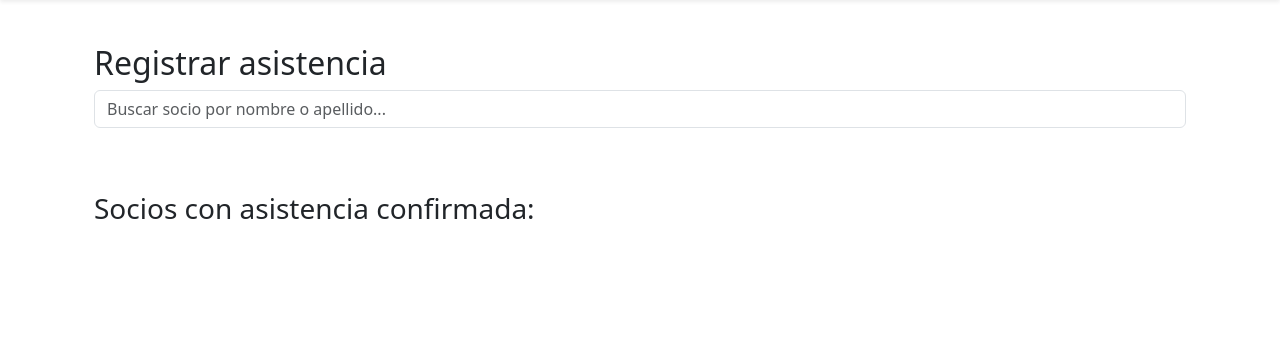
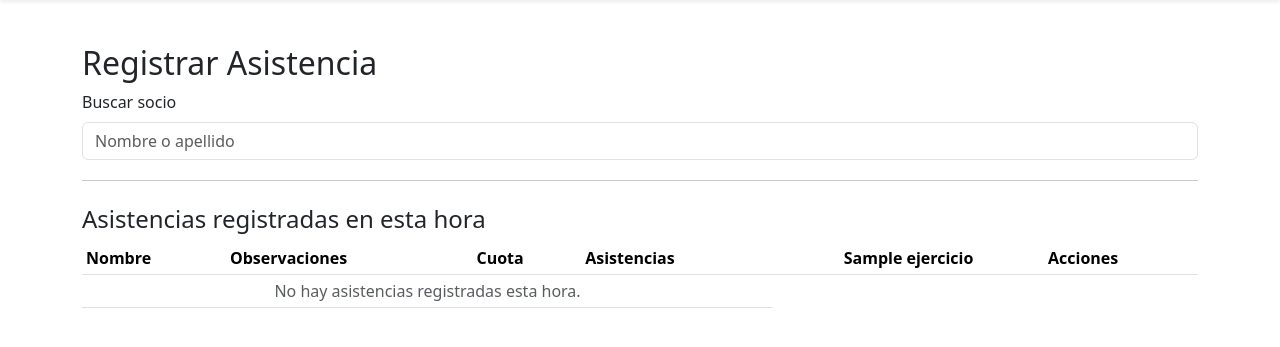
Before and after one commit to AgustinNormand/gymapp, a Django app: page /registros/registrar/ in a window 1280 px wide. Shown: the part 56-403 px from the top of the page. Run offline with Django 5.2, Linux system fonts and the light colour scheme; tables that the repository leaves empty hold one stand-in row (values such as "Sample post").

Commit message:
Refactor attendance management: add 'dias_por_semana' field to Modalidad model, update CSV import, and enhance attendance registration views and templates

```diff
--- a/legacy_data_migration/scripts/cargar_modalidades.py
+++ b/legacy_data_migration/scripts/cargar_modalidades.py
@@ -22,13 +22,14 @@ def cargar_modalidades_desde_csv(csv_path):
         for row in reader:
             nombre = row.get('NOMBRE', '').strip()
             precio = row.get('PRECIO', '').strip()
+            dias = row.get('DIAS', '').strip()
 
             if not nombre or not precio:
                 continue
 
             modalidad, created = Modalidad.objects.get_or_create(
                 nombre=nombre,
-                defaults={'precio': int(precio)}
+                defaults={'precio': int(precio), 'dias_por_semana': int(dias)}
             )
 
             if created:
--- a/modalidades/models.py
+++ b/modalidades/models.py
@@ -4,9 +4,10 @@ from datetime import date
 class Modalidad(models.Model):
     nombre = models.CharField(max_length=100)
     precio = models.DecimalField(max_digits=10, decimal_places=2)
+    dias_por_semana = models.IntegerField(default=0)
 
     def __str__(self):
-        return f"{self.nombre} (${self.precio})"
+        return f"{self.nombre} (${self.precio}) - {self.dias_por_semana} días/semana"
 
 class HistorialModalidad(models.Model):
     socio = models.ForeignKey('socios.Socio', on_delete=models.CASCADE, related_name='historial_modalidades')
--- a/registros/models.py
+++ b/registros/models.py
@@ -1,5 +1,5 @@
 from django.db import models
-from socios.models import Socio  # Asegurate de importar Socio si está en otra app
+from socios.models import Socio
 
 class RegistroEntrada(models.Model):
     socio = models.ForeignKey(Socio, on_delete=models.CASCADE)
--- a/registros/templates/registros/registrar_asistencia.html
+++ /dev/null
@@ -1,194 +0,0 @@
-{% extends 'base.html' %}
-
-{% block content %}
-<div class="container mt-5">
-    <h2>Registrar asistencia</h2>
-    <input type="text" id="input-buscar-socio" class="form-control" placeholder="Buscar socio por nombre o apellido...">
-    <div id="mensaje-exito" class="mt-3"></div>
-    <div id="resultados" class="list-group mt-2"></div>
-    <h3 class="mt-5">Socios con asistencia confirmada:</h3>
-    <div id="listado-socios" class="mt-3"></div>
-</div>
-
-<script>
-    const inputBuscar = document.getElementById('input-buscar-socio');
-    const resultados = document.getElementById('resultados');
-    let indiceSeleccionado = -1;
-    let resultadosArray = [];
-
-    inputBuscar.addEventListener('input', function() {
-        const texto = inputBuscar.value.trim();
-        if (texto.length > 1) {
-            fetch(`/registros/buscar_socios/?q=${texto}`)
-                .then(response => response.json())
-                .then(data => {
-                    resultadosArray = data;
-                    mostrarResultados();
-                });
-        } else {
-            resultadosArray = [];
-            mostrarResultados();
-        }
-    });
-
-    inputBuscar.addEventListener('keydown', function(event) {
-        if (event.key === 'ArrowDown') {
-            event.preventDefault();
-            if (indiceSeleccionado < resultadosArray.length - 1) {
-                indiceSeleccionado++;
-                actualizarSeleccion();
-            }
-        } else if (event.key === 'ArrowUp') {
-            event.preventDefault();
-            if (indiceSeleccionado > 0) {
-                indiceSeleccionado--;
-                actualizarSeleccion();
-            }
-        } else if (event.key === 'Enter') {
-            event.preventDefault();
-            if (indiceSeleccionado >= 0 && indiceSeleccionado < resultadosArray.length) {
-                const socio = resultadosArray[indiceSeleccionado];
-                registrarAsistencia(socio.id);
-            }
-        }
-    });
-
-    function mostrarResultados() {
-        resultados.innerHTML = '';
-        resultadosArray.forEach((socio, index) => {
-            const div = document.createElement('button');
-            div.type = "button";
-            div.textContent = socio.nombre_completo;
-            div.classList.add('list-group-item', 'list-group-item-action');  // 🔥 Bootstrap classes
-            div.dataset.index = index;
-            div.addEventListener('click', function() {
-                registrarAsistencia(socio.id);
-            });
-            resultados.appendChild(div);
-        });
-
-        if (resultadosArray.length > 0) {
-            indiceSeleccionado = 0;
-            actualizarSeleccion();
-        } else {
-            indiceSeleccionado = -1;
-        }
-    }
-
-
-
-    function actualizarSeleccion() {
-        const items = resultados.querySelectorAll('.list-group-item');
-        items.forEach(item => item.classList.remove('active'));
-        if (items[indiceSeleccionado]) {
-            items[indiceSeleccionado].classList.add('active');
-        }
-    }
-
-
-    function registrarAsistencia(socioId) {
-        fetch('/registros/registrar_asistencia_ajax/', {
-            method: 'POST',
-            headers: {
-                'Content-Type': 'application/json',
-                'X-CSRFToken': getCookie('csrftoken')
-            },
-            body: JSON.stringify({ id: socioId })  // CAMBIAMOS ACÁ
-        })
-        .then(response => response.json())
-        .then(data => {
-            if (data.error) {
-                alert(data.error);
-            } else {
-                mostrarSocio(data);
-                mostrarMensajeExito(`✅ Asistencia registrada para ${data.socio}`);
-                inputBuscar.value = '';
-                resultados.innerHTML = '';
-                resultadosArray = [];
-            }
-        });
-
-    }
-
-    function mostrarMensajeExito(mensaje) {
-        const mensajeDiv = document.getElementById('mensaje-exito');
-        mensajeDiv.innerHTML = `
-            <div class="alert alert-success alert-dismissible fade show" role="alert">
-                ${mensaje}
-                <button type="button" class="btn-close" data-bs-dismiss="alert" aria-label="Cerrar"></button>
-            </div>
-        `;
-    }
-
-    let haySociosRegistrados = false;
-
-    // Cuando registramos una asistencia exitosamente:
-    function mostrarSocio(data) {
-        const listado = document.getElementById('listado-socios');
-        const div = document.createElement('div');
-        div.classList.add('card', 'p-2', 'mb-2', 'shadow-sm', 'position-relative');
-        div.dataset.registroId = data.registro_id;  // Guardamos el ID para después
-
-        div.innerHTML = `
-            <button type="button" class="btn-close position-absolute top-0 end-0 m-2" aria-label="Cerrar"></button>
-            <strong>${data.socio}</strong><br>
-            <small><b>Estado de cuota:</b> ${data.cuota}</small><br>
-            <small><b>Observaciones:</b> ${data.observaciones.length ? data.observaciones.join(', ') : 'Ninguna'}</small><br>
-            <small><b>Pesos:</b> ${Object.keys(data.pesos).length ? Object.entries(data.pesos).map(([ej, kg]) => `${ej}: ${kg}kg`).join(', ') : 'Sin registros'}</small>
-        `;
-
-        const botonCerrar = div.querySelector('.btn-close');
-        botonCerrar.addEventListener('click', function() {
-            if (confirm("¿Seguro que querés borrar esta asistencia?")) {
-                const registroId = div.dataset.registroId;
-                fetch('/registros/borrar_asistencia_ajax/', {
-                    method: 'POST',
-                    headers: {
-                        'Content-Type': 'application/json',
-                        'X-CSRFToken': getCookie('csrftoken')
-                    },
-                    body: JSON.stringify({ registro_id: registroId })
-                })
-                .then(response => response.json())
-                .then(data => {
-                    if (data.status === 'ok') {
-                        div.remove();
-                        mostrarMensajeExito('✅ Asistencia eliminada correctamente.');
-                    } else {
-                        alert(data.error || 'Error al borrar la asistencia.');
-                    }
-                });
-            }
-        });
-
-        listado.prepend(div);
-    }
-
-
-
-    // Ahora, detectamos si se intenta salir
-    window.addEventListener('beforeunload', function (e) {
-        if (haySociosRegistrados) {
-            e.preventDefault();
-            e.returnValue = ''; // Algunos navegadores necesitan esta línea
-            // El mensaje real lo muestra el navegador automáticamente
-        }
-    });
-
-
-    function getCookie(name) {
-        let cookieValue = null;
-        if (document.cookie && document.cookie !== '') {
-            const cookies = document.cookie.split(';');
-            for (let i = 0; i < cookies.length; i++) {
-                const cookie = cookies[i].trim();
-                if (cookie.substring(0, name.length + 1) === (name + '=')) {
-                    cookieValue = decodeURIComponent(cookie.substring(name.length + 1));
-                    break;
-                }
-            }
-        }
-        return cookieValue;
-    }
-    </script>
-{% endblock %}
--- /dev/null
+++ b/registros/templates/registros/registrar_entrada.html
@@ -0,0 +1,189 @@
+{% extends 'base.html' %}
+{% load dict_filters %}
+{% block title %}Registrar Asistencia{% endblock %}
+{% block content %}
+<h2>Registrar Asistencia</h2>
+
+<form method="POST" action="{% url 'confirmar_entrada' %}" id="formEntrada">
+    {% csrf_token %}
+    <div class="mb-3">
+        <label for="busquedaSocio" class="form-label">Buscar socio</label>
+        <input type="text" id="busquedaSocio" class="form-control" placeholder="Nombre o apellido" autocomplete="off">
+        <ul class="list-group mt-1" id="resultadosBusqueda"></ul>
+        <input type="hidden" name="socio_id" id="socioID">
+    </div>
+</form>
+
+<hr>
+<h4 class="mt-4">Asistencias registradas en esta hora</h4>
+<table class="table table-sm align-middle text-nowrap">
+    <thead>
+        <tr>
+            <th>Nombre</th>
+            <th>Observaciones</th>
+            <th>Cuota</th>
+            <th>Asistencias</th>
+            {% for ejercicio in ejercicios %}
+            <th class="text-center">{{ ejercicio.nombre }}</th>
+            {% endfor %}
+
+            <th>Acciones</th>
+        </tr>
+    </thead>
+    <tbody>
+        {% for entrada in entradas_hora %}
+        <tr>
+            <td class="text-center">
+                {{ entrada.socio.nombre }} {{ entrada.socio.apellido }}
+            </td>
+            <td class="text-center">
+                {% with entrada.socio as socio %}
+                    {% for obs in socio.get_observaciones_activas %}
+                        <a href="{% url 'socios:gestionar_observaciones' socio.id %}" class="text-decoration-none">
+                            <i class="bi bi-exclamation-triangle-fill text-warning me-1"
+                               data-bs-toggle="tooltip"
+                               data-bs-placement="top"
+                               title="{{ obs.descripcion }}"></i>
+                        </a>
+                    {% endfor %}
+
+                    {% for obs in socio.get_observaciones_pasadas %}
+                        <a href="{% url 'socios:gestionar_observaciones' socio.id %}" class="text-decoration-none">
+                            <i class="bi bi-clock-fill text-secondary me-1"
+                               data-bs-toggle="tooltip"
+                               data-bs-placement="top"
+                               title="{{ obs.descripcion }}"></i>
+                        </a>
+                    {% endfor %}
+
+                    {% if not socio.get_observaciones_activas and not socio.get_observaciones_pasadas %}
+                        <a href="{% url 'socios:gestionar_observaciones' socio.id %}" class="text-decoration-none">
+                            <i class="bi bi-check-circle-fill text-success"
+                               data-bs-toggle="tooltip" title="Sin observaciones"></i>
+                        </a>
+                    {% endif %}
+                {% endwith %}
+            </td>
+
+            <td class="text-center">
+                {% with estado=entrada.socio.estado_cuota %}
+                    {% if estado == 'al_dia' %}
+                        <i class="bi bi-check-circle-fill text-success" title="Cuota al día" data-bs-toggle="tooltip"></i>
+                    {% elif estado == 'por_vencer' %}
+                        <i class="bi bi-check-circle-fill text-warning" title="Cuota por vencer" data-bs-toggle="tooltip"></i>
+                    {% else %}
+                        <i class="bi bi-exclamation-triangle-fill text-danger" title="Cuota vencida" data-bs-toggle="tooltip"></i>
+                    {% endif %}
+                {% endwith %}
+            </td>
+
+            <td class="text-center">
+                {% if entrada.socio.excedio_asistencias_semanales %}
+                    <i class="bi bi-exclamation-diamond-fill text-danger" data-bs-toggle="tooltip" title="Superó el límite semanal de asistencias según su modalidad"></i>
+                {% else %}
+                    <i class="bi bi-check-circle-fill text-success" data-bs-toggle="tooltip" title="Dentro del límite semanal"></i>
+                {% endif %}
+            </td>
+
+
+            {% for ejercicio in ejercicios %}
+                <td class="text-center">
+                    {% with peso=entrada.socio.pesos_por_ejercicio|dict_get:ejercicio.id %}
+                        {% if peso %}
+                            {{ peso }} kg
+                        {% else %}
+                            <span class="text-muted">—</span>
+                        {% endif %}
+                    {% endwith %}
+                </td>
+            {% endfor %}
+
+
+            <td class="text-center">
+                <a href="{% url 'socios:detalle_socio' entrada.socio.id %}"
+                   class="text-info text-decoration-none" title="Ver detalle del socio">
+                    <i class="bi bi-person-lines-fill"></i>
+                </a>
+                <a href="{% url 'socios:editar_socio' entrada.socio.id %}" class="ms-1 text-decoration-none" title="Editar socio">
+                    <i class="bi bi-pencil-fill text-primary"></i>
+                </a>
+                <a href="{% url 'eliminar_entrada' entrada.id %}"
+                   onclick="return confirm('¿Estás seguro de que querés eliminar esta asistencia?')"
+                   class="text-danger text-decoration-none" title="Eliminar asistencia">
+                    <i class="bi bi-x-circle-fill"></i>
+                </a>
+            </td>
+        </tr>
+        {% empty %}
+        <tr>
+            <td colspan="4" class="text-center text-muted">No hay asistencias registradas esta hora.</td>
+        </tr>
+        {% endfor %}
+    </tbody>
+</table>
+
+<script>
+document.addEventListener("DOMContentLoaded", function () {
+    const input = document.getElementById("busquedaSocio");
+    const resultados = document.getElementById("resultadosBusqueda");
+    const inputHidden = document.getElementById("socioID");
+    const form = document.getElementById("formEntrada");
+    let seleccionIndex = -1;
+
+    function seleccionarSocio(socio) {
+        input.value = socio.nombre_completo;
+        inputHidden.value = socio.id;
+        resultados.innerHTML = "";
+        form.submit();  // ✅ enviar automáticamente
+    }
+
+    input.addEventListener("input", function () {
+        const q = this.value;
+        if (q.length < 1) {
+            resultados.innerHTML = "";
+            return;
+        }
+
+        fetch("{% url 'buscar_socios' %}?q=" + encodeURIComponent(q))
+            .then(res => res.json())
+            .then(data => {
+                resultados.innerHTML = "";
+                seleccionIndex = 0;  // ✅ Primer elemento seleccionado por defecto
+                data.forEach((socio, idx) => {
+                    const li = document.createElement("li");
+                    li.className = "list-group-item list-group-item-action";
+                    li.textContent = socio.nombre_completo;
+                    li.dataset.id = socio.id;
+                    if (idx === 0) li.classList.add("active");  // ✅ Resalta el primero
+                    li.addEventListener("click", () => seleccionarSocio(socio));
+                    resultados.appendChild(li);
+                });
+            });
+
+    });
+
+    input.addEventListener("keydown", function (e) {
+        const items = resultados.querySelectorAll("li");
+
+        if (e.key === "ArrowDown") {
+            if (seleccionIndex < items.length - 1) seleccionIndex++;
+        } else if (e.key === "ArrowUp") {
+            if (seleccionIndex > 0) seleccionIndex--;
+        } else if (e.key === "Enter") {
+            e.preventDefault();
+            if (seleccionIndex >= 0 && items[seleccionIndex]) {
+                const socio = {
+                    id: items[seleccionIndex].dataset.id,
+                    nombre_completo: items[seleccionIndex].textContent
+                };
+                seleccionarSocio(socio);
+            }
+        }
+
+        items.forEach((item, idx) => {
+            item.classList.toggle("active", idx === seleccionIndex);
+        });
+    });
+});
+</script>
+{% endblock %}
--- a/registros/urls.py
+++ b/registros/urls.py
@@ -2,9 +2,9 @@ from django.urls import path
 from . import views
 
 urlpatterns = [
-    path('registrar/', views.vista_registrar_asistencia, name='registrar_entrada'),  # 👈 Cambiado
+    path('entradas/', views.listar_entradas, name='listar_entradas'),
+    path('registrar/', views.registrar_entrada, name='registrar_entrada'),
     path('buscar_socios/', views.buscar_socios, name='buscar_socios'),
-    path('registrar_asistencia_ajax/', views.registrar_asistencia_ajax, name='registrar_asistencia_ajax'),
-    path('entradas/', views.listar_entradas, name='listar_entradas'),
-    path('borrar_asistencia_ajax/', views.borrar_asistencia_ajax, name='borrar_asistencia_ajax'),  # <<< 🔥
+    path('confirmar_entrada/', views.confirmar_entrada, name='confirmar_entrada'),
+    path('entrada/<int:id>/eliminar/', views.eliminar_entrada, name='eliminar_entrada'),
 ]
--- a/registros/views.py
+++ b/registros/views.py
@@ -1,47 +1,22 @@
-from django.shortcuts import render, redirect
-from django.contrib import messages
+from django.shortcuts import render
 from .models import RegistroEntrada
 from datetime import date
 from django.db.models import Q
-import csv
-from django.http import HttpResponse
-from django.http import JsonResponse
-from socios.models import Socio, Observacion
-from pagos.models import Pago
-from ejercicios.models import RegistroEjercicio
-from .models import RegistroEntrada
-from django.utils.timezone import now
-from datetime import timedelta
-from django.views.decorators.csrf import csrf_exempt
-import json
 from django.http import JsonResponse
 from socios.models import Socio
-from registros.models import RegistroEntrada
+from django.utils.timezone import now
+from django.views.decorators.http import require_POST
+from django.contrib import messages
+from django.shortcuts import render, redirect
+from django.http import JsonResponse
+from .models import RegistroEntrada
 from socios.models import Socio
-from django.views.decorators.csrf import csrf_exempt
 from django.views.decorators.http import require_POST
-from django.shortcuts import render
-from django.http import JsonResponse
-from socios.models import Socio, Observacion
-from pagos.models import Pago
-from ejercicios.models import RegistroEjercicio
-from .models import RegistroEntrada
-from django.db.models import Q
-from django.utils.timezone import now
-from django.views.decorators.csrf import csrf_exempt
-import json
-from django.views.decorators.csrf import csrf_exempt
-from django.http import JsonResponse
-from socios.models import Socio, Observacion
-from pagos.models import Pago
-from ejercicios.models import RegistroEjercicio
-from registros.models import RegistroEntrada
-from django.utils.timezone import now
-import json
-
-def vista_registrar_asistencia(request):
-    return render(request, 'registros/registrar_asistencia.html')
-
+from django.db.models import Prefetch
+from socios.models import Observacion
+from django.contrib import messages
+from django.shortcuts import get_object_or_404, redirect
+from ejercicios.models import Ejercicio, RegistroEjercicio
 
 def listar_entradas(request):
     hoy = date.today()
@@ -76,82 +51,69 @@ def listar_entradas(request):
         'socio': socio or '',
     })
 
+def registrar_entrada(request):
+    ahora = now()
+    inicio_hora = ahora.replace(minute=0, second=0, microsecond=0)
+    fin_hora = ahora.replace(minute=59, second=59, microsecond=999999)
+
+    observaciones_activas = Prefetch(
+    'socio__observaciones',
+    queryset=Observacion.objects.filter(
+        Q(fecha_fin__isnull=True) | Q(fecha_fin__gt=ahora.date())
+    ),
+    to_attr='observaciones_activas'
+    )
+
+    observaciones_pasadas = Prefetch(
+        'socio__observaciones',
+        queryset=Observacion.objects.filter(
+            fecha_fin__isnull=False, fecha_fin__lte=ahora.date()
+        ),
+        to_attr='observaciones_pasadas'
+    )
+
+    entradas_hoy = RegistroEntrada.objects.filter(
+        fecha_hora__range=(inicio_hora, fin_hora)
+    ).select_related('socio').prefetch_related(
+        Prefetch('socio', queryset=Socio.objects.prefetch_related(observaciones_activas, observaciones_pasadas))
+    )
+
+
+    ejercicios = Ejercicio.objects.all().order_by('nombre')
+
+    return render(request, 'registros/registrar_entrada.html', {
+        'entradas_hora': entradas_hoy,
+        'ejercicios': ejercicios,
+    })
+
+
 def buscar_socios(request):
-    query = request.GET.get('q', '').strip()
-    if not query:
-        return JsonResponse([], safe=False)
-
+    q = request.GET.get('q', '')
     socios = Socio.objects.filter(
-        Q(nombre__icontains=query) | Q(apellido__icontains=query)
-    ).order_by('apellido')[:10]
-
+        Q(nombre__icontains=q) | Q(apellido__icontains=q)
+    )[:10]
     resultados = [
-        {
-            'id': socio.id,
-            'nombre_completo': f"{socio.apellido} {socio.nombre}",
-        }
+        {'id': socio.id, 'nombre_completo': f'{socio.nombre} {socio.apellido}'}
         for socio in socios
     ]
     return JsonResponse(resultados, safe=False)
 
-@csrf_exempt
-def registrar_asistencia_ajax(request):
-    if request.method != 'POST':
-        return JsonResponse({'error': 'Método no permitido'}, status=405)
+@require_POST
+def confirmar_entrada(request):
+    socio_id = request.POST.get('socio_id')
+    if socio_id:
+        socio = Socio.objects.filter(id=socio_id).first()
+        if socio:
+            RegistroEntrada.objects.create(socio=socio)
+            messages.success(request, f'Entrada registrada para {socio.nombre} {socio.apellido}.')
+        else:
+            messages.error(request, 'Socio no encontrado.')
+    else:
+        messages.error(request, 'No se proporcionó un ID de socio.')
+    return redirect('registrar_entrada')
 
-    try:
-        data = json.loads(request.body)
-        socio_id = data.get('id')
-
-        socio = Socio.objects.get(id=socio_id)
-
-        # 🛠️ Crear el registro de asistencia y guardar el ID
-        registro = RegistroEntrada.objects.create(socio=socio)
-
-        # Estado de cuota
-        pagos = Pago.objects.filter(socio=socio).order_by('-fecha_vencimiento')
-        cuota = "Sin pagos" if not pagos else (
-            "Al día" if pagos.first().fecha_vencimiento >= now().date() else "Vencida"
-        )
-
-        # Observaciones activas
-        obs_activas = socio.observaciones.filter(
-            fecha_fin__isnull=True
-        ).values_list('descripcion', flat=True)
-
-        # Pesos cargados
-        ejercicios = RegistroEjercicio.objects.filter(socio=socio).order_by('ejercicio__nombre')
-        pesos = {
-            reg.ejercicio.nombre: float(reg.peso)
-            for reg in ejercicios
-        }
-
-        return JsonResponse({
-            'socio': f"{socio.apellido} {socio.nombre}",
-            'cuota': cuota,
-            'observaciones': list(obs_activas),
-            'pesos': pesos,
-            'registro_id': registro.id  # 👈🔥 ACÁ DEVOLVEMOS EL ID DEL REGISTRO
-        })
-
-    except Socio.DoesNotExist:
-        return JsonResponse({'error': 'Socio no encontrado'}, status=404)
-    except Exception as e:
-        return JsonResponse({'error': str(e)}, status=500)
-
-
-@csrf_exempt  # (Idealmente, después mejoramos seguridad con CSRF Token también)
-@require_POST
-def borrar_asistencia_ajax(request):
-    try:
-        data = json.loads(request.body)
-        registro_id = data.get('registro_id')
-
-        registro = RegistroEntrada.objects.get(id=registro_id)
-        registro.delete()
-
-        return JsonResponse({'status': 'ok'})
-    except RegistroEntrada.DoesNotExist:
-        return JsonResponse({'error': 'Asistencia no encontrada'}, status=404)
-    except Exception as e:
-        return JsonResponse({'error': str(e)}, status=500)
+def eliminar_entrada(request, id):
+    entrada = get_object_or_404(RegistroEntrada, id=id)
+    entrada.delete()
+    messages.success(request, f"Asistencia de {entrada.socio} eliminada correctamente.")
+    return redirect('registrar_entrada')
--- a/templates/base.html
+++ b/templates/base.html
@@ -7,6 +7,7 @@
     <!-- Bootstrap CSS (vía CDN) -->
     <link href="https://cdn.jsdelivr.net/npm/bootstrap@5.3.0-alpha1/dist/css/bootstrap.min.css" rel="stylesheet">
     <script src="https://cdn.jsdelivr.net/npm/chart.js"></script>
+    <link rel="stylesheet" href="https://cdn.jsdelivr.net/npm/bootstrap-icons@1.10.5/font/bootstrap-icons.css">
 </head>
 <body>
     <!-- Barra de navegación -->
@@ -87,5 +88,15 @@
     <!-- Bootstrap JS y Popper (vía CDN) -->
     <script src="https://cdn.jsdelivr.net/npm/@popperjs/core@2.11.6/dist/umd/popper.min.js"></script>
     <script src="https://cdn.jsdelivr.net/npm/bootstrap@5.3.0-alpha1/dist/js/bootstrap.min.js"></script>
+
+    <script>
+        document.addEventListener("DOMContentLoaded", function () {
+            const tooltipTriggerList = [].slice.call(document.querySelectorAll('[data-bs-toggle="tooltip"]'));
+            tooltipTriggerList.forEach(function (tooltipTriggerEl) {
+                new bootstrap.Tooltip(tooltipTriggerEl);
+            });
+        });
+    </script>
+
 </body>
 </html>
```
Also changed, not shown: registros/templatetags/dict_filters.py (added, +9 -0 lines), socios/models.py (+65 -0 lines), README.md, modalidades/migrations/0002_modalidad_dias_por_semana.py (added), registros/templatetags/__init__.py (added).
